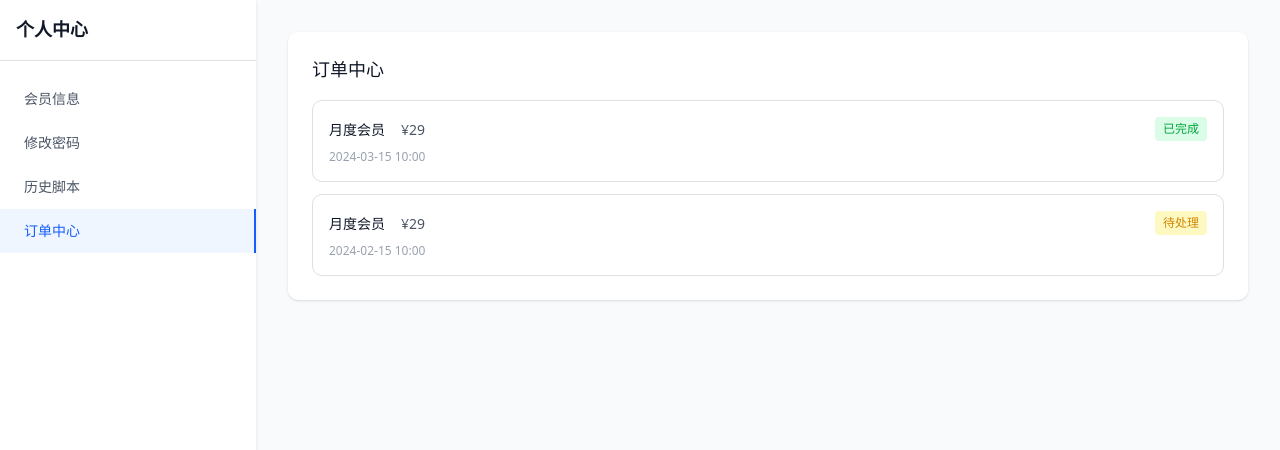
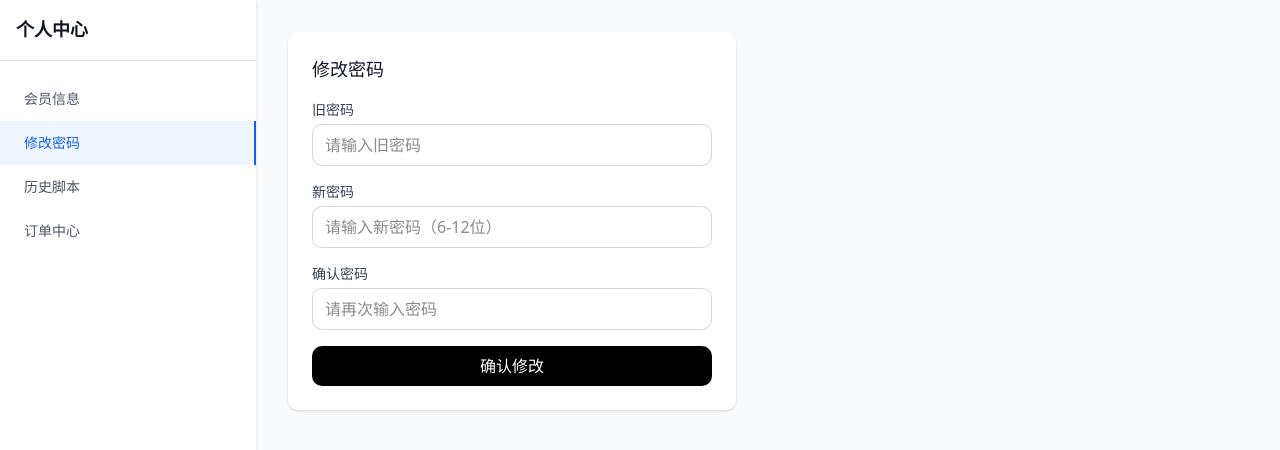
Before and after one commit to Luna1314330/video-script, a Next.js app: page /profile in a window 1280 px wide. Shown: the top 450 px of the page. Built offline with nearby package versions, Linux system fonts and the light colour scheme.

Commit message:
feat(profile): 更改默认显示为修改密码
Coze-Commit-Type: user
Coze-User-ID: 4302846706345852
Coze-Conversation-ID: 8310967

```diff
--- a/components/profile/ProfileClient.tsx
+++ b/components/profile/ProfileClient.tsx
@@ -10,7 +10,7 @@ const menuItems = [
 ]
 
 export default function ProfileClient() {
-  const [activeMenu, setActiveMenu] = useState<string>("orders")
+  const [activeMenu, setActiveMenu] = useState<string>("password")
 
   return (
     <div className="min-h-screen bg-gray-50">
```
